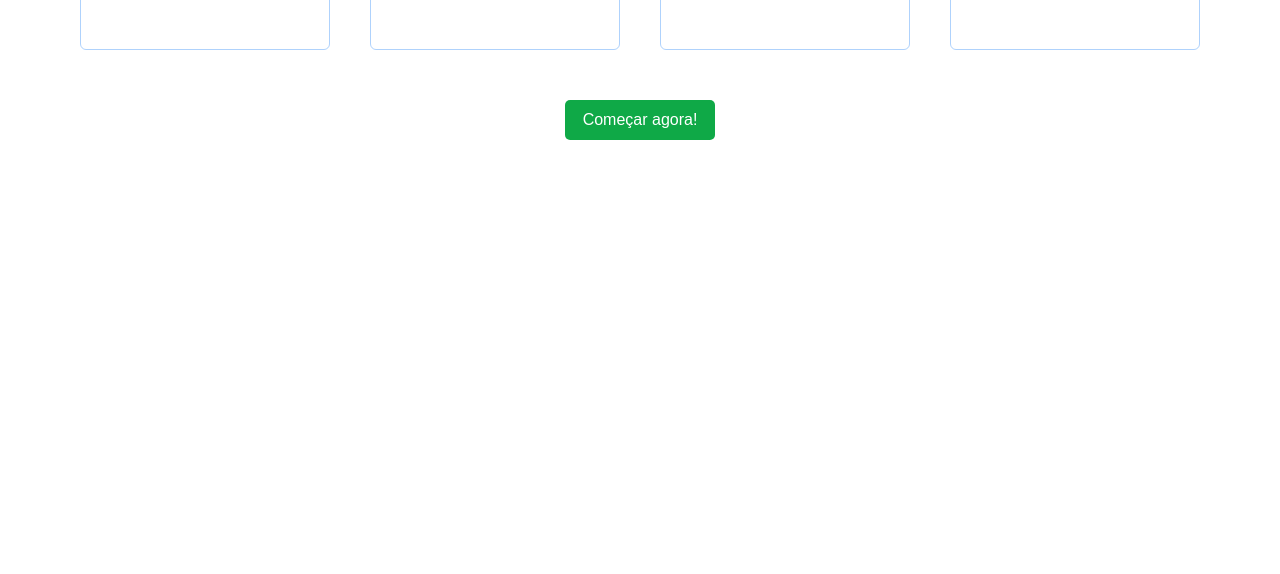
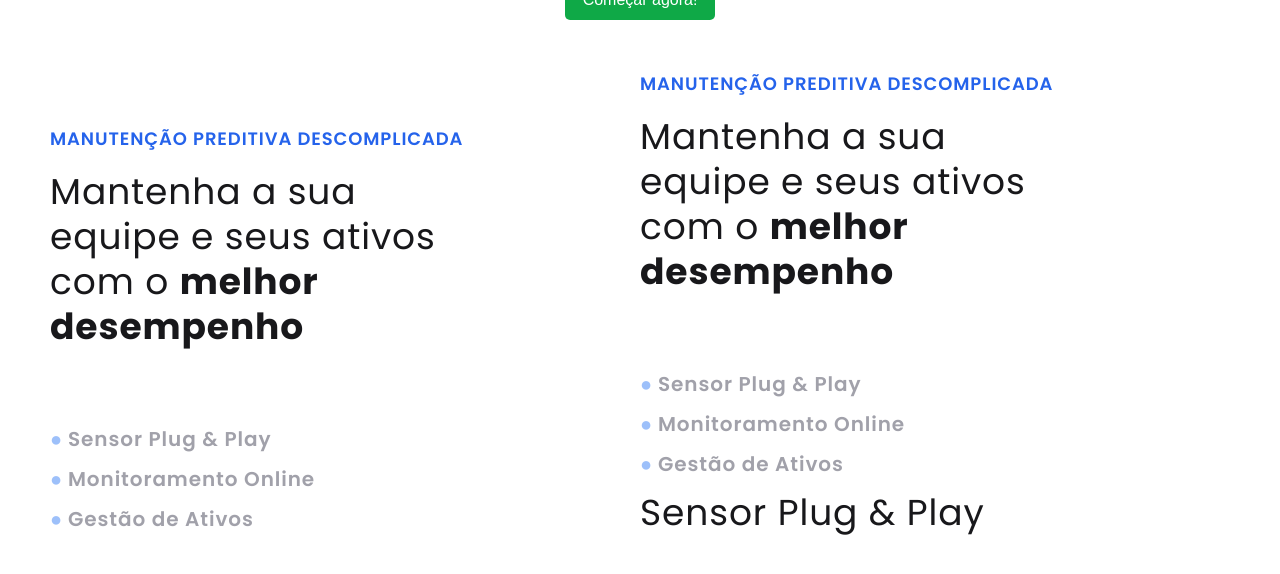
Before and after one commit to bboyandre/desafio-tractian, a React (Create React App) app: page / in a window 1280 px wide. Shown: the part 1413-1987 px from the top of the page. Before the commit the page ends 1553 px from the top, so only its background shows below. Built offline with nearby package versions, Linux system fonts and the light colour scheme.

Commit message:
Emplementaçao conteudo dinamico

```diff
--- a/src/App.js
+++ b/src/App.js
@@ -4,6 +4,7 @@ import Monitoramento from './components/Monitoramento';
 import Header from './components/Header';
 import SlideMarcas from './components/SlideMarcas';
 import Because from './components/Because';
+import ManutencaoPreventiva from './components/ManutencaoPreventiva';
 
 const App = ()=> {
   return (
@@ -13,6 +14,7 @@ const App = ()=> {
         <Monitoramento />
         <SlideMarcas />
         <Because />
+        <ManutencaoPreventiva />
       </div>
     </>
   );
--- a/src/assets/sass/_because.scss
+++ b/src/assets/sass/_because.scss
@@ -39,6 +39,12 @@
         // padding: .5em 1em;
         text-decoration: none;
     }
+
+    .btn-agora:hover {
+        background-color: rgb(20, 189, 82);
+        // background-color: rgb(15, 169, 71);
+    }
+
     .cards {
 
         display: flex;
--- a/src/assets/sass/_header.scss
+++ b/src/assets/sass/_header.scss
@@ -6,6 +6,7 @@ header {
     position: fixed;
     font-family: Poppins,sans-serif;
     font-weight: 500;
+
 
     .item-list:hover {
         color: rgba(74,222,128,0.5);
--- /dev/null
+++ b/src/assets/sass/_manutencao.scss
@@ -0,0 +1,75 @@
+.manutencao {
+    // width: 100vh;
+    // height: 80vh;
+    display: flex;
+    padding: 50px;
+    flex-direction: row;
+    font-family: Poppins,sans-serif;
+
+    // .col-6 {
+
+        .box-manutencao {
+            display: flex;
+            // align-items: flex-start;
+            justify-content: center;
+            flex-direction: column;
+            margin-bottom: 4rem;
+            line-height: 1.25;
+            font-size: 2.25rem;
+            --tw-text-opacity: 1;
+            color: rgba(24,24,27,var(--tw-text-opacity));
+            letter-spacing: .025em;
+            font-weight: inherit;
+            h3 {
+                --tw-text-opacity: 1;
+                color: rgba(37,99,235,var(--tw-text-opacity));
+                text-transform: uppercase;
+                font-weight: 600;
+                line-height: 1.75rem;
+                font-size: 1.125rem;
+                margin-bottom: 1rem;
+                }
+
+            h1 {
+                margin-bottom: 4rem;
+                line-height: 1.25;
+                font-size: 2.25rem;
+                padding-right: 150px;
+            }
+
+            li {
+                --tw-text-opacity: 1;
+                color: rgba(161,161,170,var(--tw-text-opacity));
+                display: flex;
+                margin-top: .75rem;
+                margin-bottom: .75rem;
+                font-size: 1.25rem;
+                font-weight: 600;
+                line-height: 1.75rem;
+                align-items: center;
+                cursor: pointer;
+
+                &::before {
+                    content: '●' + ' ';
+                    margin-right: 5px;
+                    --tw-ring-inset: var(--tw-empty, );
+                    --tw-ring-offset-width: 0px;
+                    --tw-ring-offset-color: #fff;
+                    --tw-ring-offset-shadow: 0 0 #0000;
+                    --tw-ring-shadow: 0 0 #0000;
+                    color: rgba(59,130,246,0.5);
+                }
+            }
+
+            li:hover {
+                color: rgb(53, 53, 58);
+            }
+        }
+
+    // }
+
+    .teste-borda {
+        border: solid 1px green;
+    }
+
+}
--- a/src/assets/sass/_monitoramento.scss
+++ b/src/assets/sass/_monitoramento.scss
@@ -1,6 +1,6 @@
 .monitoramento {
     color: white;
-    height: 100vh;
+    height: 85vh;
     display: flex;
     padding: 50px;
     flex-direction: row;
@@ -49,7 +49,7 @@
         font-weight: 300;
     }
 
-    button:hover {
+    .btn-demonstracao:hover {
         background-color: rgb(20, 189, 82);
         // background-color: rgb(15, 169, 71);
     }
--- a/src/assets/sass/app.scss
+++ b/src/assets/sass/app.scss
@@ -5,3 +5,4 @@
 @import "monitoramento";
 @import "because";
 @import "slide-marcas";
+@import "manutencao";
--- /dev/null
+++ b/src/components/ManutencaoPreventiva/index.js
@@ -0,0 +1,104 @@
+import React from "react";
+import { useState } from "react";
+
+const ManutecaoPreventiva = ()=> {
+
+
+    const enumeracao = {
+        'sensor': 1,
+        'monitoramento': 2,
+        'gestao': 3
+    }
+
+    const [dinamico, setDinamico] = useState(enumeracao.sensor);
+
+    const sensorPlug = ()=> {
+        return (
+            <article>
+                <h1>
+                    Sensor Plug & Play
+                </h1>
+            </article>
+        )
+    }
+
+    const monitoramentoOnline = ()=> {
+        return (
+            <article>
+                <h1>
+                    Monitoramento Online
+                </h1>
+            </article>
+        )
+    }
+
+    const gestaoDeAtivos = ()=> {
+        return (
+            <article>
+                <h1>
+                    Gestão de Ativos
+                </h1>
+            </article>
+        )
+    }
+
+    return (
+        <section className="manutencao">
+            <div className="col-6 box-manutencao">
+                <div className="">
+                    <h3>
+                        manutenção preditiva descomplicada
+                    </h3>
+                    <h1>Mantenha a sua equipe e seus ativos com o <strong>melhor desempenho</strong></h1>
+                </div>
+                <div>
+                    <ul>
+                        <li onClick={()=> setDinamico(enumeracao.sensor)}>
+                            {/* <span>01 </span>  */}
+                            Sensor Plug & Play
+                        </li>
+                        <li onClick={()=> setDinamico(enumeracao.monitoramento)}>
+                            {/* <span>02 </span>  */}
+                            Monitoramento Online
+                        </li>
+                        <li onClick={()=> setDinamico(enumeracao.gestao)}>
+                            {/* <span>03 </span>  */}
+                            Gestão de Ativos
+                        </li>
+                    </ul>
+                </div>
+            </div>
+            <div className="col-6 box-manutencao">
+                <div className="">
+                    <h3>
+                        manutenção preditiva descomplicada
+                    </h3>
+                    <h1>Mantenha a sua equipe e seus ativos com o <strong>melhor desempenho</strong></h1>
+                </div>
+                <div>
+                    <ul>
+                        <li>
+                            {/* <span>01 </span>  */}
+                            Sensor Plug & Play
+                        </li>
+                        <li>
+                            {/* <span>02 </span>  */}
+                            Monitoramento Online
+                        </li>
+                        <li>
+                            {/* <span>03 </span>  */}
+                            Gestão de Ativos
+                        </li>
+                    </ul>
+                    <div>
+                        {dinamico == 1 ? sensorPlug():''}
+                        {dinamico == 2 ? monitoramentoOnline():''}
+                        {dinamico == 3 ? gestaoDeAtivos():''}
+                    </div>
+                </div>
+            </div>
+        </section>
+    )
+}
+
+export default ManutecaoPreventiva;
```
Also changed, not shown: src/components/ManutecaoPreventiva/index.js (deleted, +0 -30 lines).
